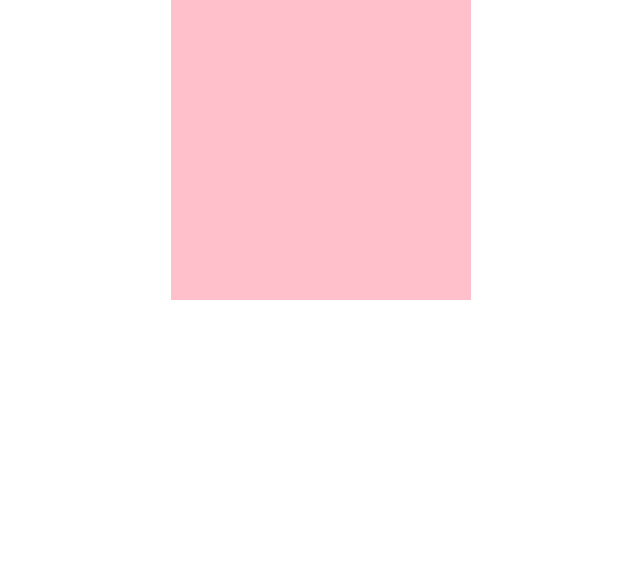
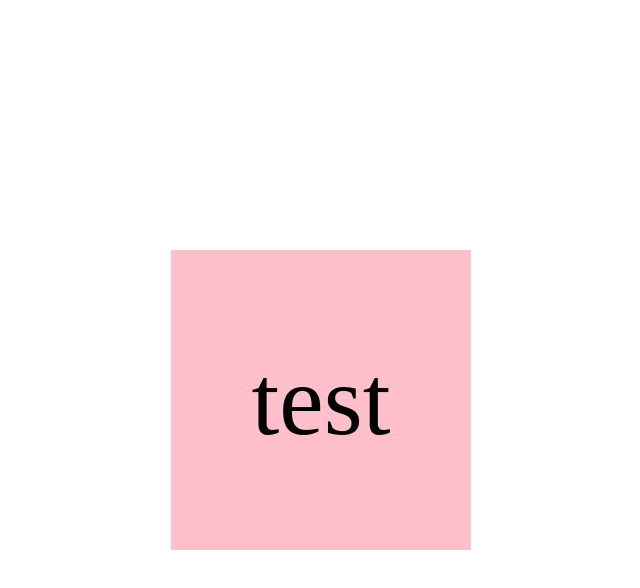
Before and after one commit to euntak320/fastcompusGroup, a plain HTML site: page index.html in a window 1280 px wide. Shown: the whole page, without its empty margins (319-959 px from the left). Drawn offline with Linux system fonts and the light colour scheme.

Commit message:
브런치연습

```diff
--- a/index.html
+++ b/index.html
@@ -9,7 +9,9 @@
 </head>
 <body>
     <section>
-        <article></article>
+        <article>
+            test
+        </article>
     </section>
 </body>
 </html>
--- a/scss/style.scss
+++ b/scss/style.scss
@@ -3,7 +3,7 @@
 
 section {
     width:100%;
-    height: 100%;
+    height: 100vh;
     overflow: hidden;
     display: flex;
     justify-content: center;
@@ -13,5 +13,9 @@ section {
         width:300px;
         height:300px;
         background: pink;
+        display: flex;
+        justify-content: center;
+        align-items: center;
+        font-size: 100px;
     }
 }
```
Also changed, not shown: css/style.css, 1 other file.
